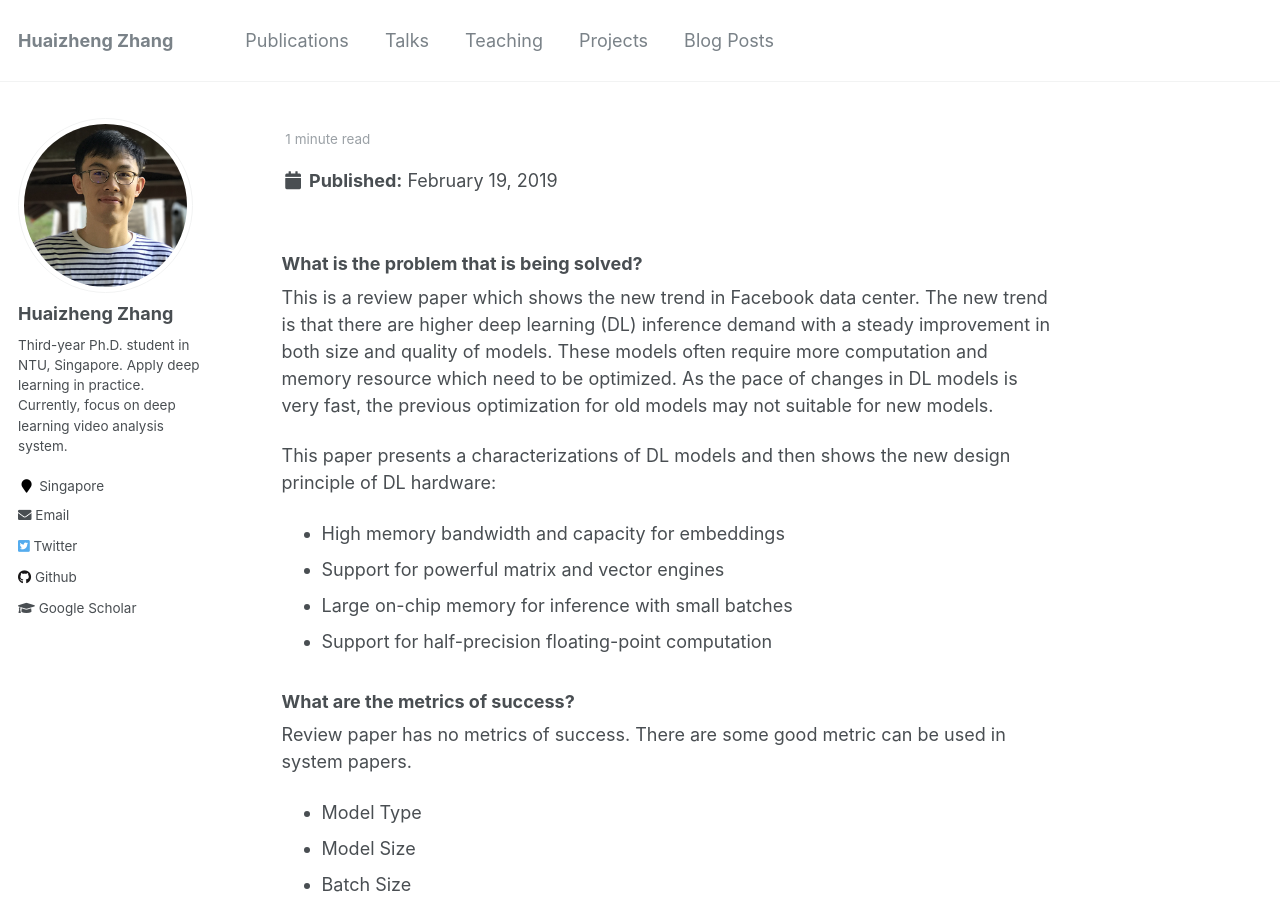
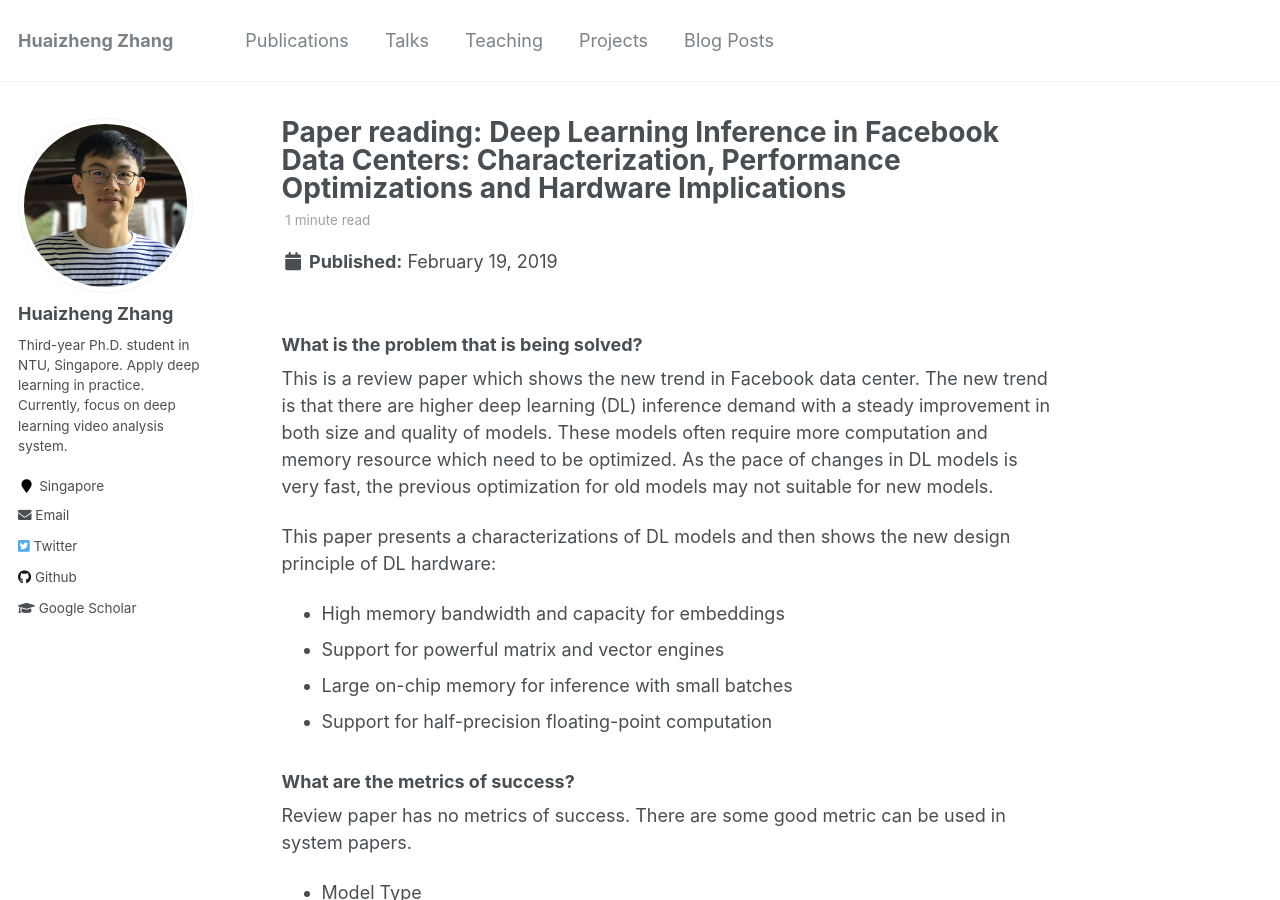
Before and after one commit to HuaizhengZhang/personal_archived, a Jekyll site: the page built from _posts/2019-02-19-blog-post-1.md, in a window 1280 px wide and 900 px high. Built offline with Jekyll 4.4.1, drawn with Linux system fonts in a browser that asks for light colours.

Commit message:
read Facebook data center paper

```diff
--- a/_posts/2019-02-19-blog-post-1.md
+++ b/_posts/2019-02-19-blog-post-1.md
@@ -1,5 +1,5 @@
 ---
-title: '[Paper reading]: Deep Learning Inference in Facebook Data Centers: Characterization, Performance Optimizations and Hardware Implications'
+title: 'Paper reading: Deep Learning Inference in Facebook Data Centers: Characterization, Performance Optimizations and Hardware Implications'
 date: 2019-02-19
 permalink: /posts/2019/02/blog-post-1/
 tags:
```
